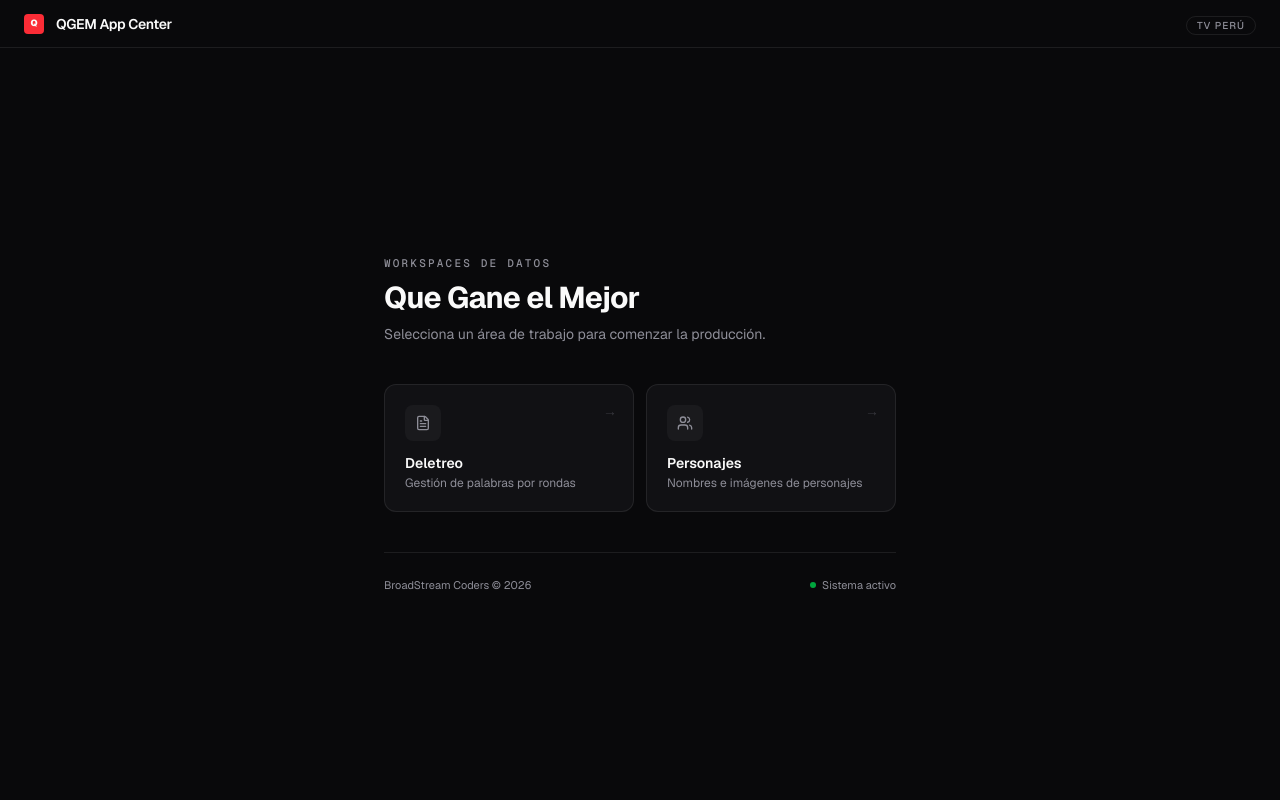
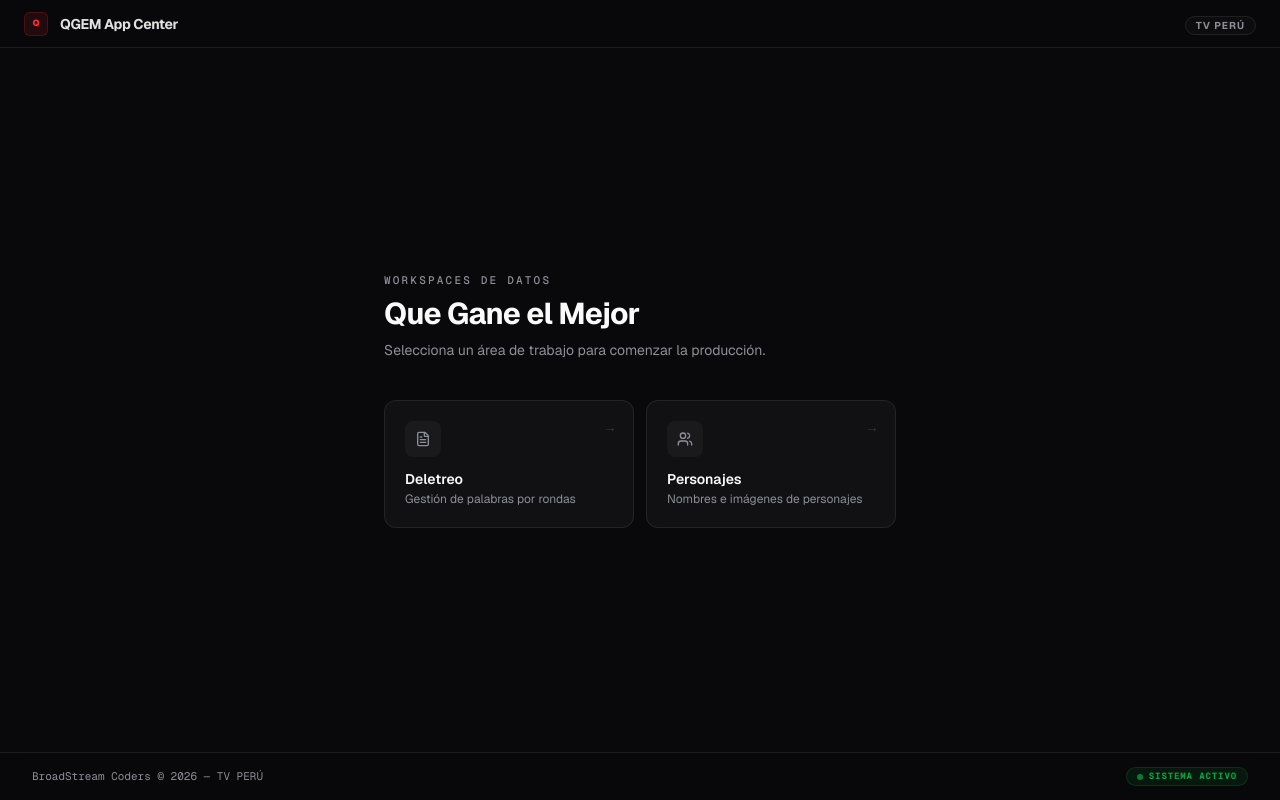
Before and after one commit to BroadStream-Coders/TvPeru-QGEM-AppCenter, a Next.js app in the folder apps/web/: page / in a window 1280 px wide. Built offline with nearby package versions, Linux system fonts and the light colour scheme.

Commit message:
design(web/page): enhance Home page layout with improved header and footer styles, and update UI components for better user experience

```diff
--- a/apps/web/src/app/page.tsx
+++ b/apps/web/src/app/page.tsx
@@ -5,19 +5,20 @@ export default function Home() {
   return (
     <div className="flex min-h-screen flex-col bg-background text-foreground font-sans">
       {/* Top bar */}
-      <header className="flex h-12 items-center border-b border-border px-6">
+      {/* Top bar */}
+      <header className="flex h-12 items-center border-b border-border px-6 bg-background/80 backdrop-blur-md sticky top-0 z-20">
         <div className="flex items-center gap-3">
-          <div className="flex h-5 w-5 items-center justify-center rounded bg-brand">
-            <span className="text-3xs font-black text-brand-foreground leading-none">
+          <div className="flex h-6 w-6 items-center justify-center rounded-md bg-brand/10 border border-brand/20 shadow-[0_0_15px_rgba(var(--brand-rgb),0.1)]">
+            <span className="text-3xs font-black text-brand leading-none">
               Q
             </span>
           </div>
-          <span className="text-sm font-semibold tracking-tight text-foreground">
+          <span className="text-sm font-bold tracking-tight text-foreground/90">
             QGEM App Center
           </span>
         </div>
         <div className="ml-auto">
-          <span className="rounded-full border border-border px-2.5 py-0.5 text-2xs font-medium text-muted-foreground uppercase tracking-widest">
+          <span className="rounded-full border border-border bg-muted/30 px-2.5 py-0.5 text-2xs font-bold text-muted-foreground uppercase tracking-widest">
             TV Perú
           </span>
         </div>
@@ -27,7 +28,7 @@ export default function Home() {
       <main className="flex flex-1 flex-col items-center justify-center px-6">
         <div className="w-full max-w-lg space-y-10">
           {/* Hero */}
-          <div className="space-y-2">
+          <div className="space-y-2 text-center sm:text-left">
             <p className="text-caption font-mono font-medium text-muted-foreground uppercase tracking-header">
               Workspaces de datos
             </p>
@@ -43,9 +44,9 @@ export default function Home() {
           <div className="grid gap-3 sm:grid-cols-2">
             <Link
               href="/workspaces/deletreo"
-              className="group relative flex flex-col gap-3 rounded-xl border border-border bg-card p-5 transition-all hover:border-brand/50 hover:bg-card/80"
+              className="group relative flex flex-col gap-3 rounded-xl border border-border bg-card p-5 transition-all hover:border-brand/40 hover:bg-card/80 active:scale-[0.98] hover:shadow-lg hover:shadow-brand/5"
             >
-              <div className="flex h-9 w-9 items-center justify-center rounded-lg bg-muted text-muted-foreground">
+              <div className="flex h-9 w-9 items-center justify-center rounded-lg bg-muted text-muted-foreground group-hover:bg-brand/10 group-hover:text-brand transition-colors">
                 <FileText className="h-4 w-4" />
               </div>
               <div>
@@ -56,16 +57,16 @@ export default function Home() {
                   Gestión de palabras por rondas
                 </p>
               </div>
-              <div className="absolute right-4 top-4 text-muted-foreground/30 transition-all group-hover:text-red-600/60 text-sm">
+              <div className="absolute right-4 top-4 text-muted-foreground/30 transition-all group-hover:text-brand/60 group-hover:translate-x-0.5 text-sm font-bold">
                 →
               </div>
             </Link>
 
             <Link
               href="/workspaces/personajes"
-              className="group relative flex flex-col gap-3 rounded-xl border border-border bg-card p-5 transition-all hover:border-brand/50 hover:bg-card/80"
+              className="group relative flex flex-col gap-3 rounded-xl border border-border bg-card p-5 transition-all hover:border-brand/40 hover:bg-card/80 active:scale-[0.98] hover:shadow-lg hover:shadow-brand/5"
             >
-              <div className="flex h-9 w-9 items-center justify-center rounded-lg bg-muted text-muted-foreground">
+              <div className="flex h-9 w-9 items-center justify-center rounded-lg bg-muted text-muted-foreground group-hover:bg-brand/10 group-hover:text-brand transition-colors">
                 <Users className="h-4 w-4" />
               </div>
               <div>
@@ -76,26 +77,26 @@ export default function Home() {
                   Nombres e imágenes de personajes
                 </p>
               </div>
-              <div className="absolute right-4 top-4 text-muted-foreground/30 transition-all group-hover:text-red-600/60 text-sm">
+              <div className="absolute right-4 top-4 text-muted-foreground/30 transition-all group-hover:text-brand/60 group-hover:translate-x-0.5 text-sm font-bold">
                 →
               </div>
             </Link>
           </div>
-
-          {/* Divider */}
-          <div className="border-t border-border pt-6 flex items-center justify-between">
-            <p className="text-caption text-muted-foreground">
-              BroadStream Coders © {new Date().getFullYear()}
-            </p>
-            <div className="flex items-center gap-1.5">
-              <div className="h-1.5 w-1.5 rounded-full bg-success" />
-              <span className="text-caption text-muted-foreground">
-                Sistema activo
-              </span>
-            </div>
-          </div>
         </div>
       </main>
+
+      {/* Footer sticky to bottom */}
+      <footer className="footer-home border-t border-border h-12 px-6 sm:px-8 flex items-center justify-between gap-4 bg-background/50 backdrop-blur-md">
+        <p className="text-caption text-muted-foreground font-mono">
+          BroadStream Coders © {new Date().getFullYear()} — TV PERÚ
+        </p>
+        <div className="flex items-center gap-1.5 px-2.5 py-0.5 rounded-full bg-success/10 border border-success/20">
+          <div className="h-1.5 w-1.5 rounded-full bg-success animate-pulse shadow-[0_0_8px_rgba(var(--success-rgb),0.5)]" />
+          <span className="text-3xs font-mono font-bold text-success uppercase tracking-widest">
+            Sistema activo
+          </span>
+        </div>
+      </footer>
     </div>
   );
 }
```
